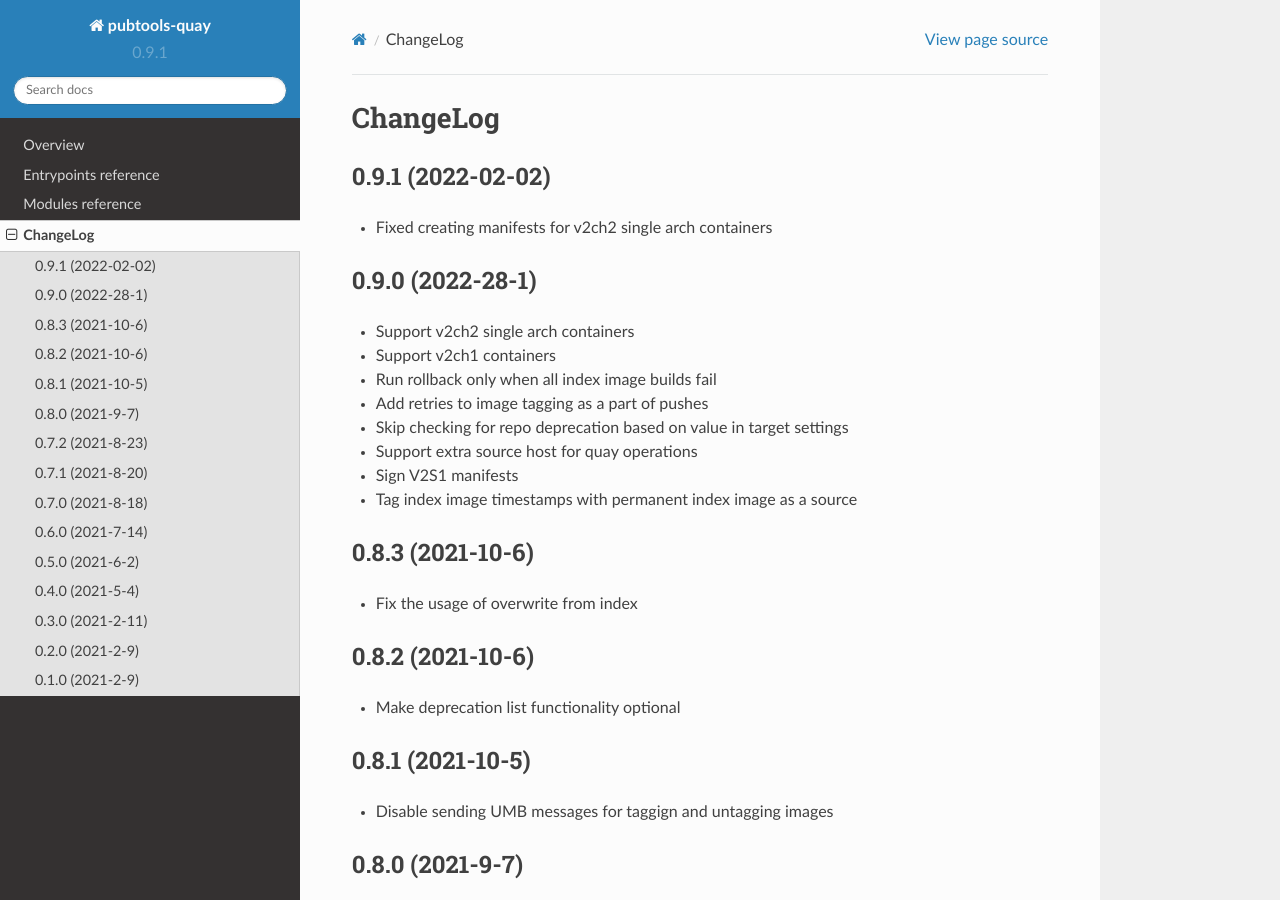
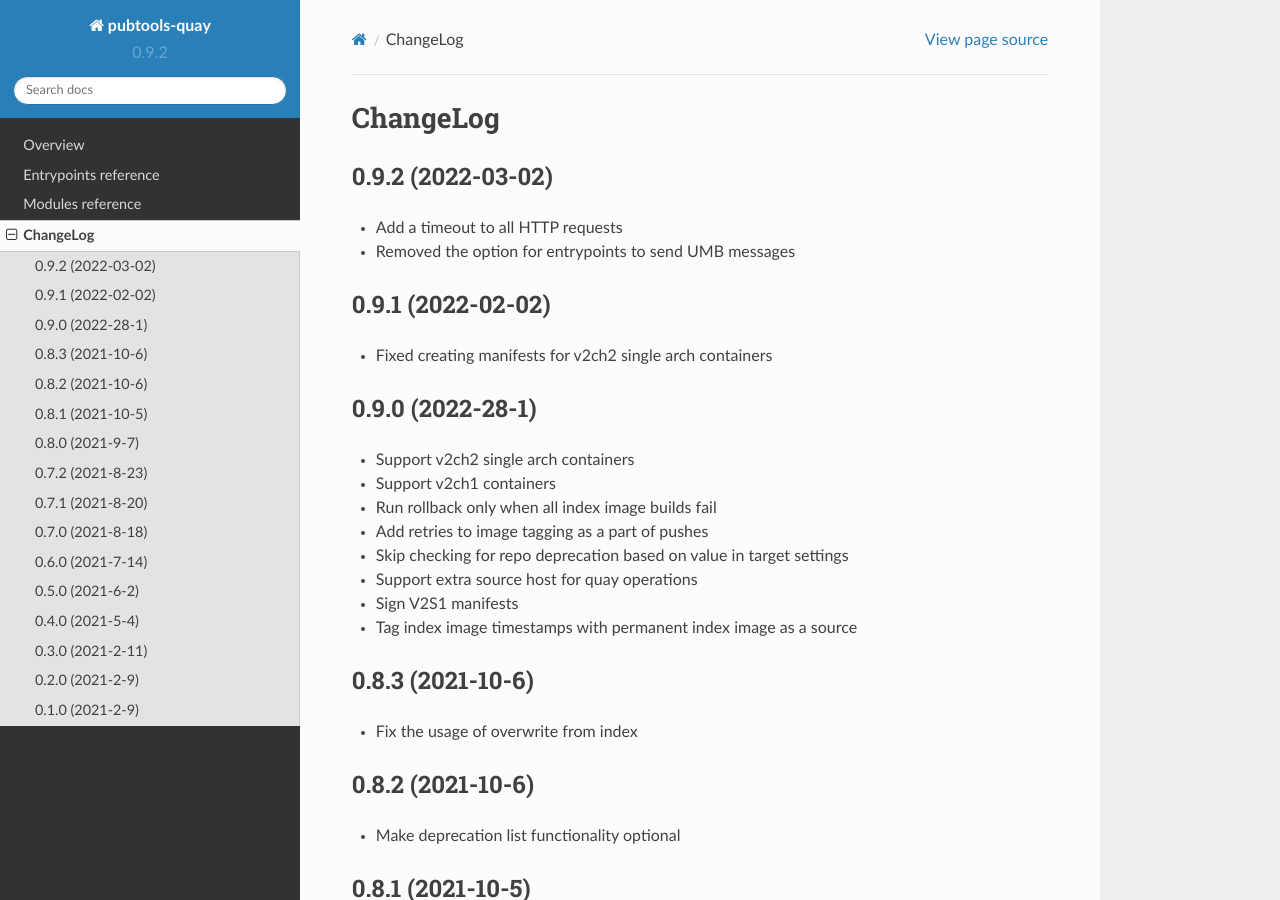
Before and after one commit to release-engineering/pubtools-quay, a Sphinx documentation site: the page built from docs/source/CHANGELOG.rst, in a window 1280 px wide and 900 px high. Built offline with Sphinx 7.4.7 and the Read the Docs theme 2.0.0, drawn with Linux system fonts in a browser that asks for light colours.

Commit message:
Release 0.9.2

```diff
--- a/docs/source/CHANGELOG.rst
+++ b/docs/source/CHANGELOG.rst
@@ -1,5 +1,10 @@
 ChangeLog
 =========
+
+0.9.2 (2022-03-02)
+--------------------
+* Add a timeout to all HTTP requests
+* Removed the option for entrypoints to send UMB messages
 
 0.9.1 (2022-02-02)
 ------------------
--- a/docs/source/conf.py
+++ b/docs/source/conf.py
@@ -25,9 +25,9 @@
 author = u"Red Hat"
 
 # The short X.Y version
-version = u"0.9.1"
+version = u"0.9.2"
 # The full version, including alpha/beta/rc tags
-release = u"0.9.1"
+release = u"0.9.2"
 
 
 # -- General configuration ---------------------------------------------------
--- a/setup.py
+++ b/setup.py
@@ -120,7 +120,7 @@
 
 setup(
     name="pubtools-quay",
-    version="0.9.1",
+    version="0.9.2",
     description="Pubtools-quay",
     long_description=long_description,
     long_description_content_type='text/x-rst',
```
